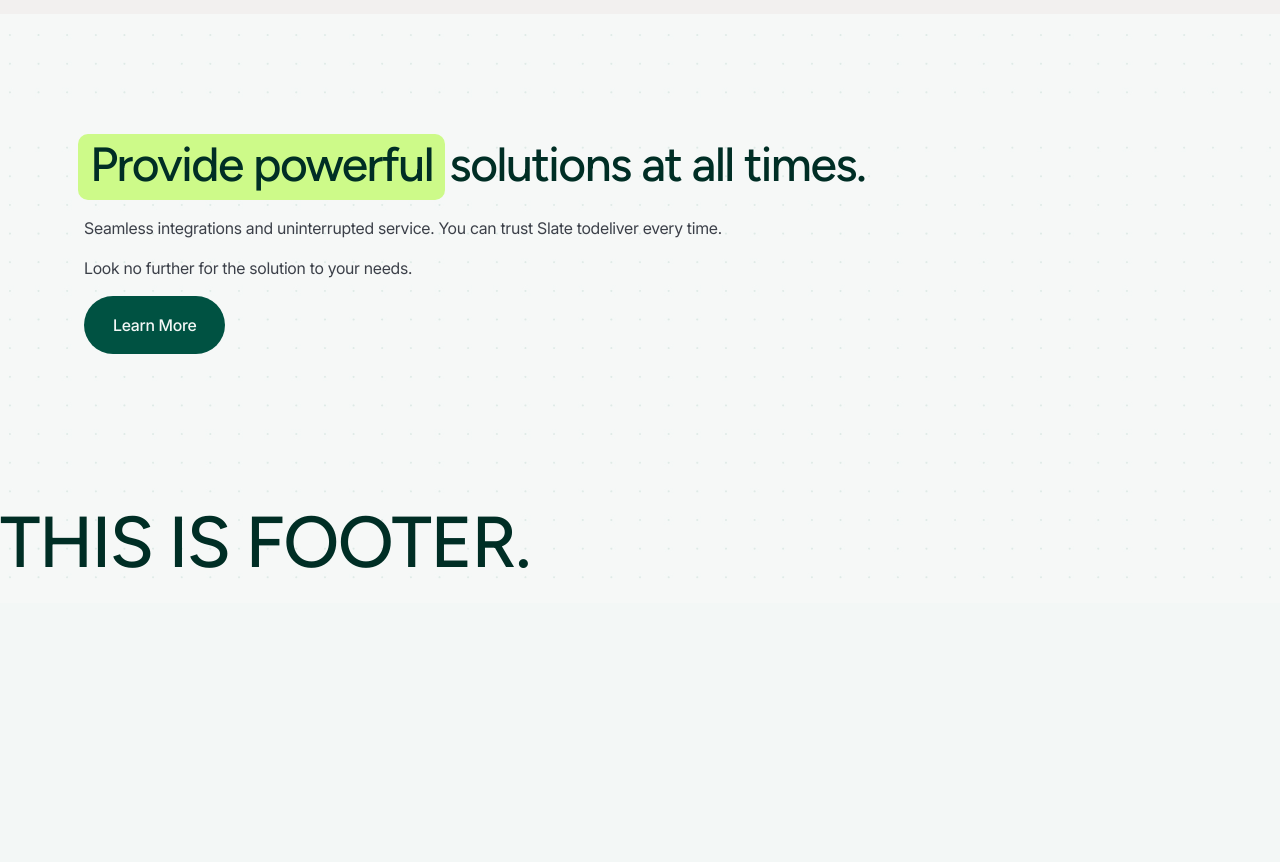
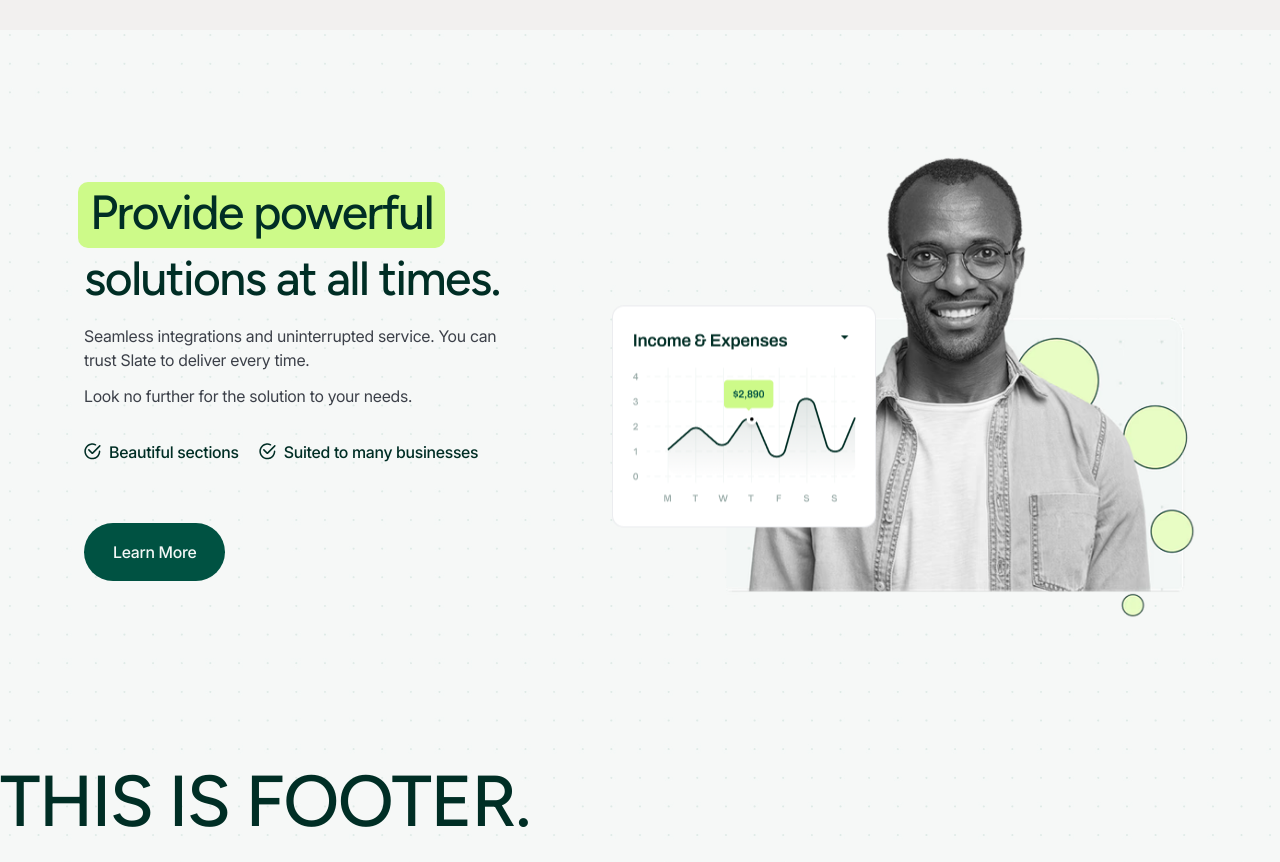
Before and after one commit to raven-developer/Slate, a website: page index.html in a window 1280 px wide. Shown: the part 1480-2342 px from the top of the page. Before the commit the page ends 2083 px from the top, so only its background shows below. Drawn offline with Linux system fonts and the light colour scheme.

Commit message:
v 1.6
Done: 4 Section (Desktop)
Next: Section 5 and 6

```diff
--- a/home/index.html
+++ b/home/index.html
@@ -82,18 +82,25 @@
 
 <section class="px-section px-section--home-04 px-section-id-0416" data-variant="transparent" data-page="home-04">
     <div class="px-container">
-        <div class="px-content-block px-content-block--row gap-60">
-
+        <div class="px-content-block px-content-block--row gap-90 vertical_center">
             <div class="px-left-wrapper">
                 <h2 class="px-heading px-heading--section"><span class="is_highlight">Provide powerful</span> solutions
                     at all times.</h2>
-                <p class="px-text">Seamless integrations and uninterrupted service. You
-                    can trust Slate todeliver every time.</p>
+                <p class="px-text">Seamless integrations and uninterrupted service. You can trust Slate to deliver every
+                    time.</p>
                 <p class="px-text">Look no further for the solution to your needs.</p>
+                <ul class="px-list px-list--horizontal px-marker px-marker--check">
+                    <li class="px-list-item">Beautiful sections</li>
+                    <li class="px-list-item">Suited to many businesses</li>
+                </ul>
+                <div class="px-spacer--30"></div>
                 <a href="" class="px-button px-button--solid">Learn More</a>
             </div>
-            <div class="px-right-wrapper">
-                <!-- INSERT CONTENT -->
+            <div class="px-right-wrapper is_flex-1 px-image-block--stacked" id="0416-rwrapper">
+                <img src="px-upload/image/WzWGW3CgEZyoaUVrXzt0bW9FU.png" class="px-image-back px-img-0129"
+                    id="px-img-0129" alt="">
+                <img src="px-upload/image/3uLKW7afg1hGVveOmWjAvOW7Uc.svg.png" height="222" width="264"
+                    class="px-image-front px-img-0130" id="px-img-0130" alt="">
             </div>
         </div>
     </div>
--- a/index.html
+++ b/index.html
@@ -37,7 +37,7 @@
   <header role="contentinfo" class="px-header" id="px-header"></header>
 
   <!-- Main Content -->
-  <main role="main" class="px-main " id="px-main" style=""></main>
+  <main role="main" class="px-main " id="px-main"></main>
 
   <footer role="contentinfo" class="px-footer" id="px-footer"></footer>
 
--- a/px-comp/navigation.html
+++ b/px-comp/navigation.html
@@ -2,7 +2,7 @@
   <div class="px-content-block px-content-block--row gap-60">
     <div class="px-left-wrapper gap-50">
       <div class="px-nav-logo-block">
-        <img src="../px-upload/image/slate-logo.svg" class="px-nav-logo" alt="">
+        <img src="px-upload/image/slate-logo.svg" class="px-nav-logo" alt="">
       </div>
       <nav class="px-nav-link-block">
         <ul class="px-nav-link-wrapper gap-15" aria-label="Main Navigation">
--- a/px-js/loader.js
+++ b/px-js/loader.js
@@ -10,4 +10,17 @@ document.addEventListener('DOMContentLoaded', async function () {
   } catch (error) {
     console.error('Error loading components:', error);
   }
+
+  const mainImage = document.getElementById('px-img-0129');
+  const parentDiv = document.getElementById('0416-rwrapper');
+  if (mainImage.complete) {
+    applyImageHeight();
+  } else {
+    mainImage.onload = applyImageHeight;
+  }
+
+  function applyImageHeight() {
+    const height = mainImage.getBoundingClientRect().height;
+    parentDiv.style.height = `${height}px`;
+  }
 });
--- a/px-scss/_adj.scss
+++ b/px-scss/_adj.scss
@@ -36,3 +36,11 @@
     }
   }
 }
+
+.px-img-0130 {
+  transform: translateY(70%);
+}
+
+.px-section-id-0416 .px-left-wrapper {
+  flex: 0.75;
+}
--- a/px-scss/_global.scss
+++ b/px-scss/_global.scss
@@ -55,3 +55,75 @@
     margin-bottom: 1.125rem;
   }
 }
+
+.px-image-block {
+  position: relative;
+  &--stacked {
+    img {
+      position: absolute;
+    }
+    .px-image-back {
+      z-index: 0;
+    }
+
+    .px-image-front {
+      z-index: 5;
+    }
+  }
+}
+/*==================================
+ * LIST
+==================================*/
+.px-list {
+  display: flex;
+  padding-block: 20px;
+  &--horizontal {
+    flex-direction: row;
+
+    .px-list-item:not(:last-child) {
+      margin-right: 20px;
+      margin-bottom: unset;
+    }
+  }
+
+  &--vertical {
+    flex-direction: column;
+
+    .px-list-item:not(:last-child) {
+      margin-bottom: unset;
+      margin-bottom: 20px;
+    }
+  }
+}
+
+.px-list-item {
+  color: var(--heading-color);
+  font-weight: 500;
+}
+
+.px-marker {
+  &--none {
+    list-style-type: none;
+  }
+
+  &--disc {
+    list-style-type: disc;
+  }
+
+  &--circle {
+    list-style-type: circle;
+  }
+
+  &--square {
+    list-style-type: square;
+  }
+
+  &--check {
+    li::before {
+      content: url('/px-upload/icons/check.svg');
+      display: inline-block;
+      vertical-align: middle;
+      margin-right: 8px;
+    }
+  }
+}
--- a/px-scss/_hubs.scss
+++ b/px-scss/_hubs.scss
@@ -1,5 +1,4 @@
 @use 'style/index.scss' as *;
 
 @use 'comp';
-@use 'layout';
 @use 'util';
--- a/px-scss/_reset.scss
+++ b/px-scss/_reset.scss
@@ -165,13 +165,9 @@ body {
 }
 
 img {
-  height: 100%;
-  width: 100%;
-  object-fit: contain;
-}
-
-main img {
-  object-fit: cover;
+  max-width: 100%;
+  height: auto;
+  display: block;
 }
 
 /*
--- a/px-scss/comp/_section.scss
+++ b/px-scss/comp/_section.scss
@@ -1,5 +1,5 @@
 body {
-  background-image: url('/px-upload/image/bU4StW2wMzOvXUD5mWxTW9khas.jpg');
+  background-image: url('../px-upload/image/bU4StW2wMzOvXUD5mWxTW9khas.jpg');
   background-attachment: fixed;
   background-size: cover;
   background-position: center;
--- a/px-scss/comp/_states.scss
+++ b/px-scss/comp/_states.scss
@@ -16,8 +16,16 @@
   justify-content: center;
 }
 
+.vertical_center {
+  align-items: center;
+}
+
 .is_fixed {
   position: sticky;
   top: 0;
   z-index: 10;
 }
+
+.is_flex-1 {
+  flex: 1;
+}
--- a/px-scss/style/_type.scss
+++ b/px-scss/style/_type.scss
@@ -75,7 +75,7 @@ p {
 
 .px-text {
   font-size: 1rem;
-  margin-bottom: 1rem;
+  margin-block: 0.75rem;
 }
 
 .px-eyebrow {
--- a/px-scss/style/_var.scss
+++ b/px-scss/style/_var.scss
@@ -16,7 +16,7 @@
 * GAP
 */
 
-$gap-values: 0, 5, 10, 15, 20, 25, 30, 35, 40, 45, 50, 55, 60, 65, 70, 75, 80;
+$gap-values: 0, 5, 10, 15, 20, 25, 30, 35, 40, 45, 50, 55, 60, 65, 70, 75, 80, 85, 90, 120;
 
 @each $gap in $gap-values {
   .gap-#{$gap} {
--- /dev/null
+++ b/px-scss/util/_etc.scss
@@ -0,0 +1,20 @@
+.px-spacer {
+  &--60 {
+    height: 60px;
+    width: 100%;
+  }
+
+  &--50 {
+    height: 50px;
+    width: 100%;
+  }
+
+  &--40 {
+    height: 40px;
+    width: 100%;
+  }
+  &--30 {
+    height: 30px;
+    width: 100%;
+  }
+}
--- a/px-scss/util/index.scss
+++ b/px-scss/util/index.scss
@@ -1 +1,2 @@
 @forward 'grid';
+@forward 'etc';
```
Also changed, not shown: px-css/main.css, px-scss/layout/index.scss (deleted), px-upload/icons/check.svg (added), px-upload/image/3uLKW7afg1hGVveOmWjAvOW7Uc.svg.png (added), px-upload/image/WzWGW3CgEZyoaUVrXzt0bW9FU.png (added).
